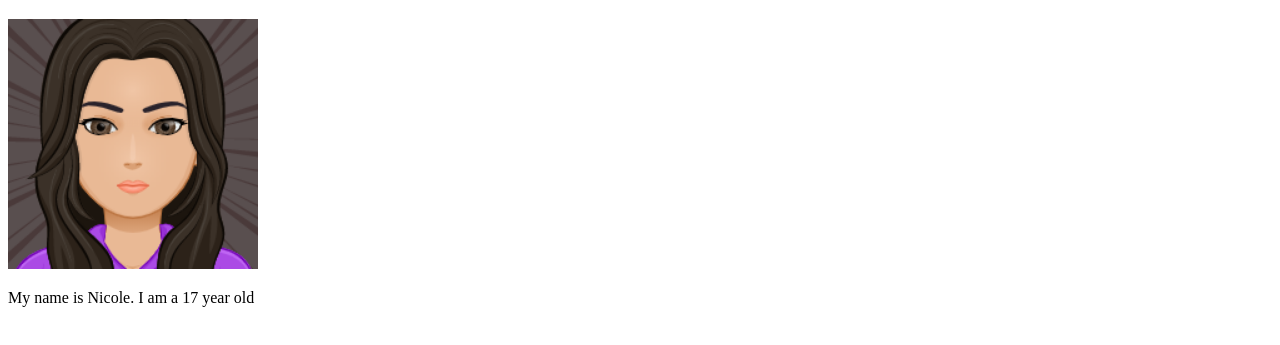
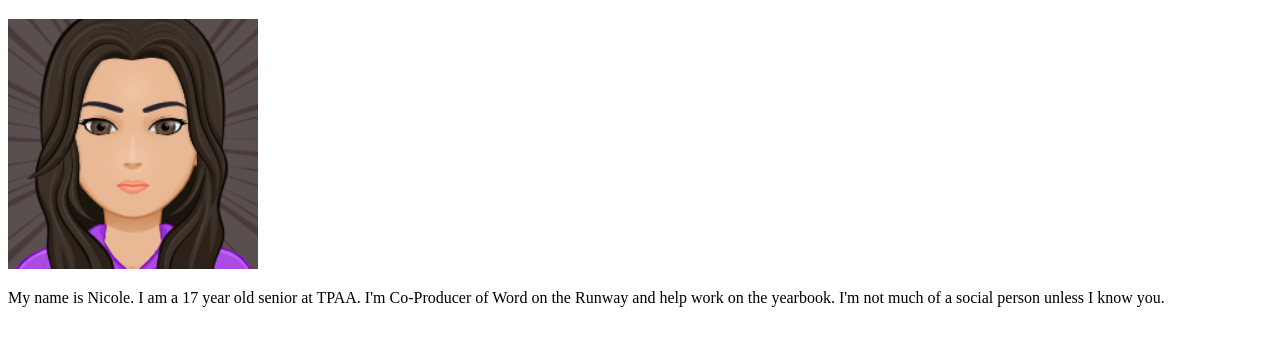
Before and after one commit to nnava2158/nnava2158.github.io, a plain HTML site: page my_website/aboutme.html in a window 1280 px wide. Shown: the part 87-432 px from the top of the page. Drawn offline with Linux system fonts and the light colour scheme.

Commit message:
Initial commit

```diff
--- a/my_website/aboutme.html
+++ b/my_website/aboutme.html
@@ -9,7 +9,7 @@
     <a href="portfolio.html">Portfolio</a>
     <h1>This is my About Me Page!</h1>
     <img src="images/myAvatar.png" height="250">
-    <p>My name is Nicole. I am a 17 year old </p>
+    <p>My name is Nicole. I am a 17 year old senior at TPAA. I'm Co-Producer of Word on the Runway and help work on the yearbook. I'm not much of a social person unless I know you.</p>
     <br>
     </a>
  </body>
```
Also changed, not shown: .c9/metadata/environment/my_website/aboutme.html.
